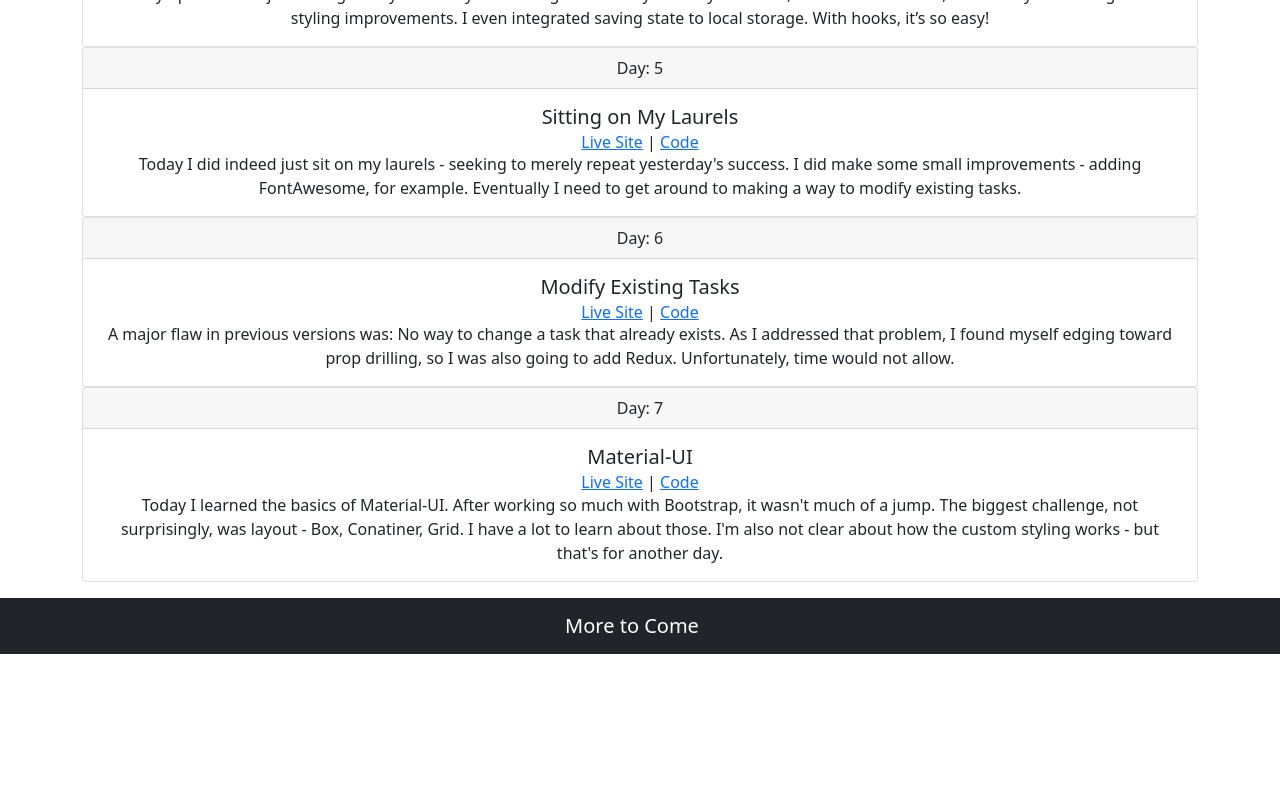
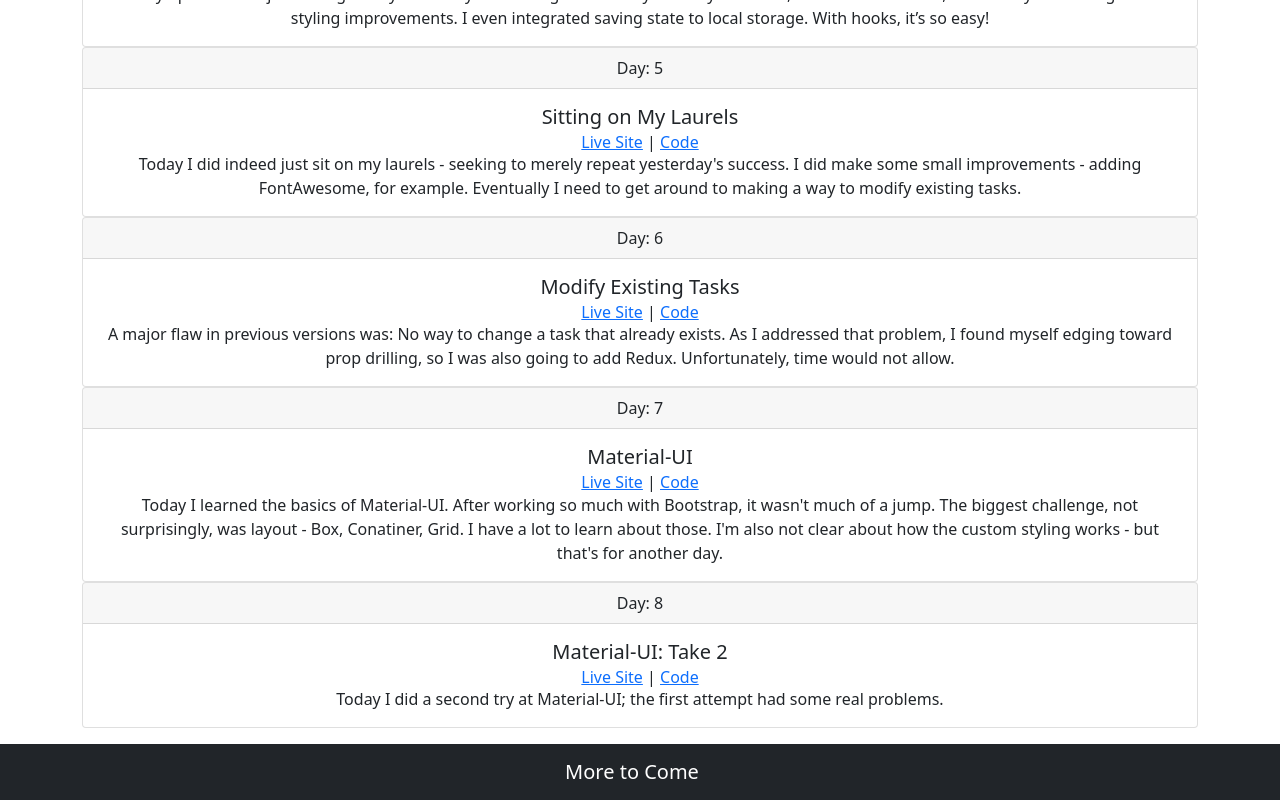
Before and after one commit to ejw773/to-do-30, a React (Create React App) app: page / in a window 1280 px wide. Shown: the part 1039-1839 px from the top of the page. Before the commit the page ends 1693 px from the top, so only its background shows below. Built offline with nearby package versions, Linux system fonts and the light colour scheme.

Commit message:
updates index info

```diff
--- a/src/shared/projectInfo.js
+++ b/src/shared/projectInfo.js
@@ -33,6 +33,11 @@ const projectInfo = [
         day: 7,
         title: 'Material-UI',
         comment: "Today I learned the basics of Material-UI. After working so much with Bootstrap, it wasn't much of a jump. The biggest challenge, not surprisingly, was layout - Box, Conatiner, Grid. I have a lot to learn about those. I'm also not clear about how the custom styling works - but that's for another day."
+    },
+    {
+        day: 8,
+        title: 'Material-UI: Take 2',
+        comment: "Today I did a second try at Material-UI; the first attempt had some real problems."
     }
 ];
 
```
